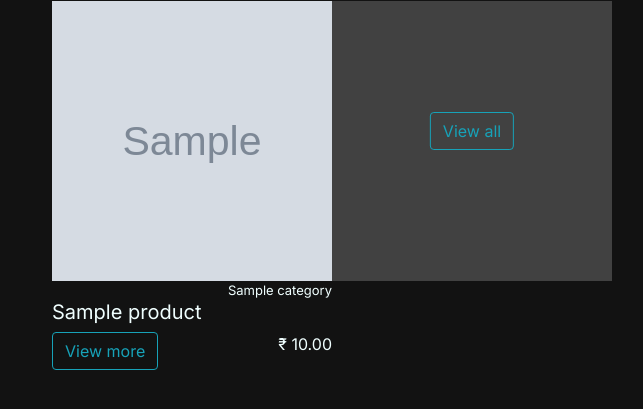
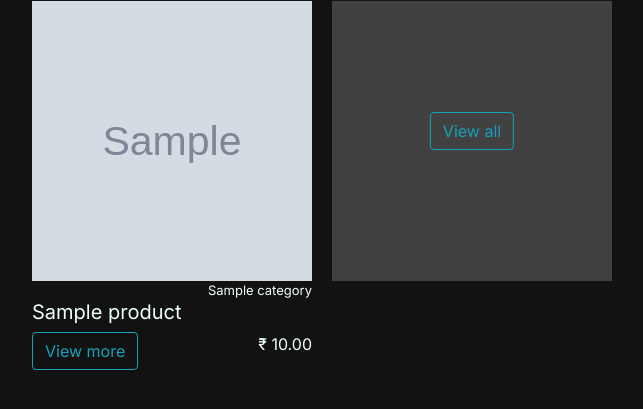
Before and after one commit to Uvaismon/babaco, a Django app: page / in a window 1280 px wide. Shown: the part 71-480 px from the top of the page, without its empty margins (308-951 px from the left). Run offline with Django 3.2, Linux system fonts and the light colour scheme; tables that the repository leaves empty hold one stand-in row (values such as "Sample post"); grey boxes marked "Sample" are stand-in pictures; some libraries are stand-ins or nearby versions.

Commit message:
Grid space between cards added for home screen.

```diff
--- a/user/static/user/home_user.css
+++ b/user/static/user/home_user.css
@@ -3,8 +3,7 @@
     display: grid;
     margin-left: 5%;
     margin-right: 5%;
-    grid-template-columns: repeat(auto-fit, 280px);
-    justify-content: space-between;
+    grid-template-columns: repeat(auto-fit, 300px);
     place-content: center;
 }
 
```
